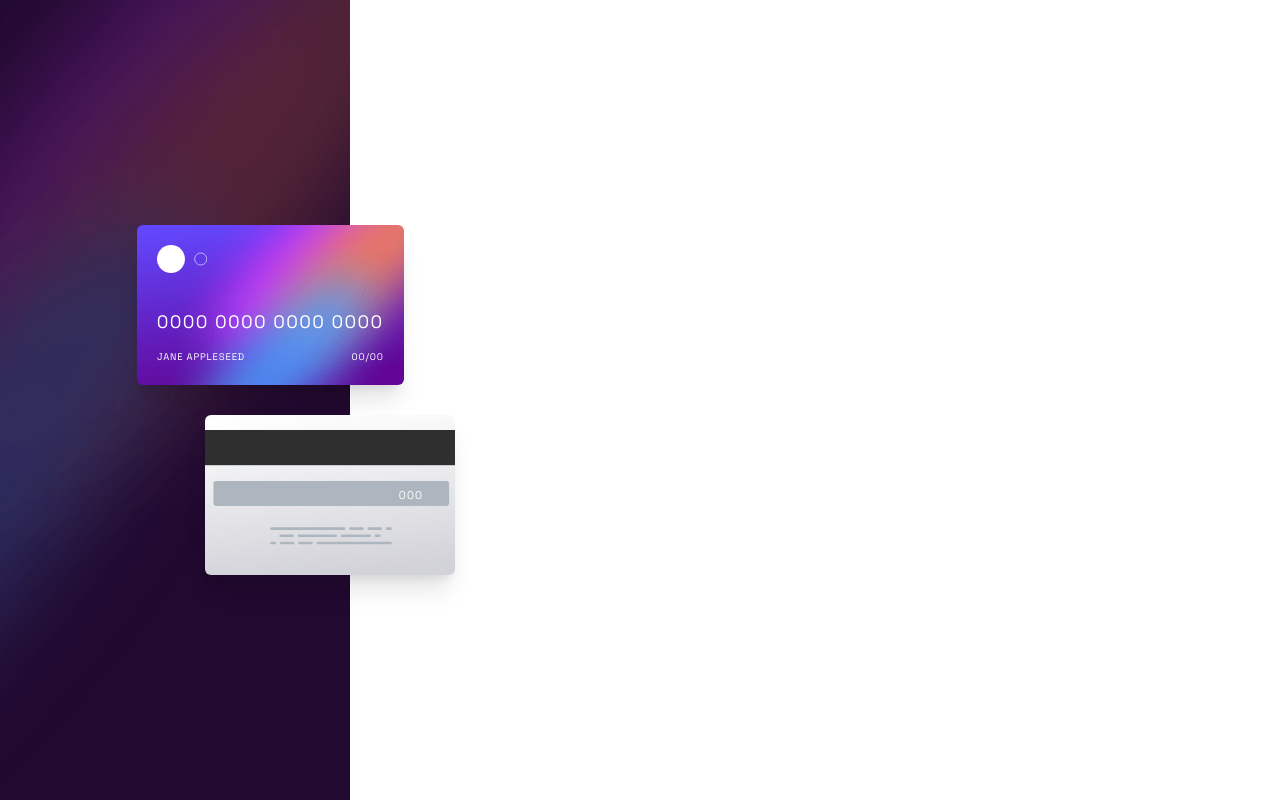
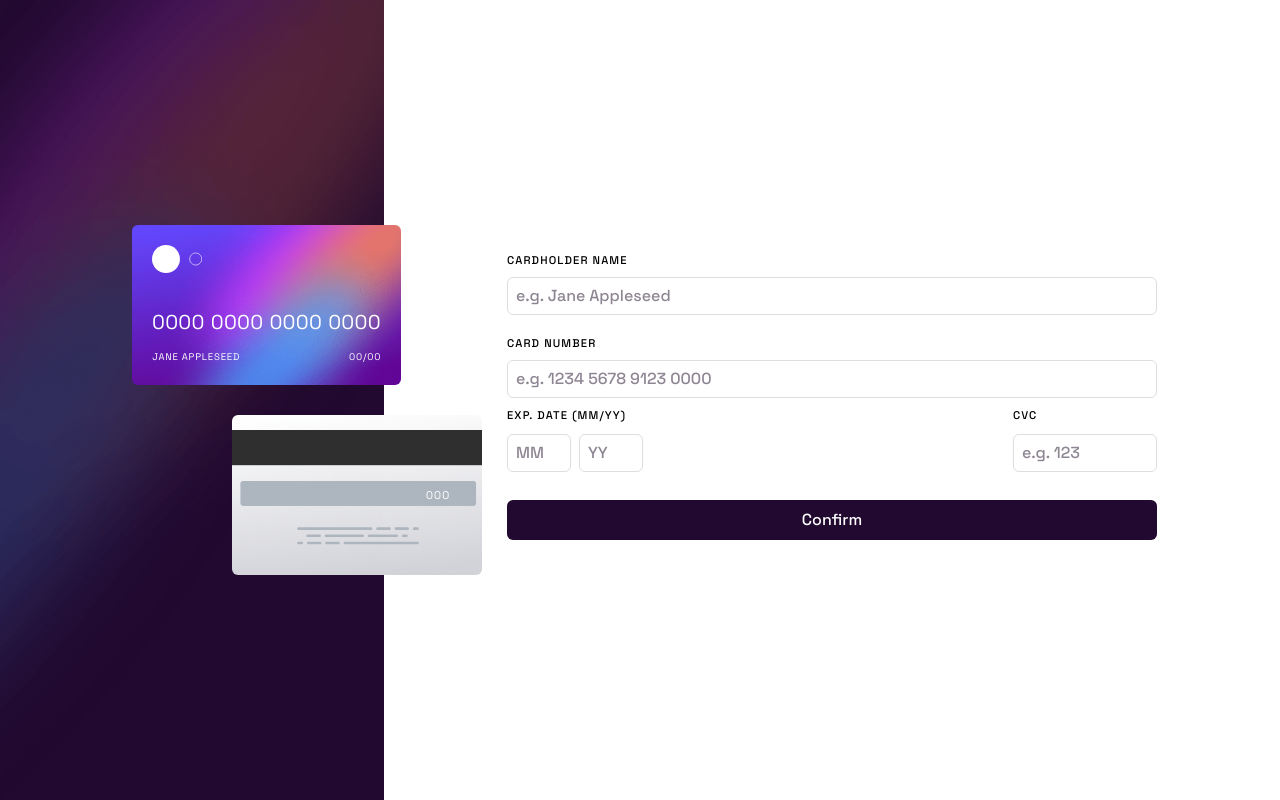
Before and after one commit to sara11211/interactive-card-details-form, a React (Vite) app: page / in a window 1280 px wide. Built offline with nearby package versions, Linux system fonts and the light colour scheme.

Commit message:
layout improved

```diff
--- a/src/App.jsx
+++ b/src/App.jsx
@@ -13,9 +13,9 @@ const App = () => {
   const [cvc, setCvc] = useState("");
 
   return (
-    <main className="w-full h-screen font-medium font-space-grotesk">
-      <div className="bg-[url('../src/assets/images/bg-main-mobile.png')] bg-no-repeat bg-cover bg-center h-[40%] flex justify-center items-center max-md:w-full md:bg-[url('../src/assets/images/bg-main-desktop.png')] md:absolute md:top-0 md:left-0 md:h-full">
-        <div className="min-w-[300px] max-md:h-full relative max-md:pt-24 md:flex md:items-center md:justify-center min-h-[350px] md:left-[30%] md:min-w-[350px]">
+    <main className="w-full h-screen font-medium font-space-grotesk xl:flex xl:items-center xl:justify-center">
+      <div className="bg-[url('../src/assets/images/bg-main-mobile.png')] bg-no-repeat bg-cover bg-center h-[40%] flex justify-center items-center max-xl:w-full xl:bg-[url('../src/assets/images/bg-main-desktop.png')] xl:h-full xl:w-[30%]">
+        <div className="min-w-[300px] max-xl:h-full relative max-xl:pt-24 xl:flex xl:items-center xl:justify-center xl:min-h-[350px] xl:left-[30%] xl:min-w-[350px]">
           <CardFront
             cardholderName={cardholderName}
             cardNumber={cardNumber}
@@ -26,7 +26,7 @@ const App = () => {
           <CardBack cvc={cvc} />
         </div>
       </div>
-      {/* <div className="pt-24 max-w-[500px] px-4 mx-auto">
+      <div className="max-xl:pt-24 px-4 max-xl:mx-auto xl:w-[70%] flex items-center justify-center">
         <CardForm
           setCardholderName={setCardholderName}
           setCardNumber={setCardNumber}
@@ -34,10 +34,7 @@ const App = () => {
           setExpYear={setExpYear}
           setCvc={setCvc}
         />
-      </div> */}
-      {/* <div className="my-24 max-w-[280px] grid mx-auto">
-      <ThankYou />
-      </div> */}
+      </div>
     </main>
   );
 };
--- /dev/null
+++ b/src/components/Button.jsx
@@ -0,0 +1,9 @@
+import React from 'react'
+
+const Button = () => {
+  return (
+    <div>Button</div>
+  )
+}
+
+export default Button
--- a/src/components/CardBack.jsx
+++ b/src/components/CardBack.jsx
@@ -2,7 +2,7 @@ const CardBack = ({ cvc }) => {
   const cvcFormatted = (cvc || "000").padEnd(3, "0");
 
   return (
-    <div className="bg-[url('../src/assets/images/bg-card-back.png')] bg-center bg-no-repeat card py-16 flex items-center justify-end px-8 max-md:bottom-12 max-md:right-0 md:bottom-0 md:right-0">
+    <div className="bg-[url('../src/assets/images/bg-card-back.png')] bg-center bg-no-repeat card py-16 flex items-center justify-end px-8 max-xl:bottom-12 max-xl:right-0 xl:bottom-0 xl:right-0">
       <p
         className="text-[0.7rem] tracking-widest"
         style={{ fontVariantNumeric: "tabular-nums" }}
--- a/src/components/CardForm.jsx
+++ b/src/components/CardForm.jsx
@@ -1,7 +1,5 @@
-import { useState } from "react";
 import { useForm } from "react-hook-form";
 import InputMask from "react-input-mask";
-import ThankYou from "./ThankYou";
 
 const CardForm = ({
   setCardholderName,
@@ -18,16 +16,11 @@ const CardForm = ({
     mode: "onSubmit",
   });
 
-  const [showThanks, setShowThanks] = useState(false);
-
   const onSubmit = (data) => {
     console.log(data);
-    setShowThanks(true);
   };
 
   return (
-    <>
-      {!showThanks && (
     <form onSubmit={handleSubmit(onSubmit)} className="form">
       <label htmlFor="cardholderName" className="input-label">
         cardholder name
@@ -45,9 +38,7 @@ const CardForm = ({
         type="text"
         id="cardholderName"
         placeholder="e.g. Jane Appleseed"
-            className={`input-field ${
-              errors.cardholderName ? "border-red" : ""
-            }`}
+        className={`input-field ${errors.cardholderName ? "border-red" : ""}`}
       />
 
       {errors.cardholderName && (
@@ -81,7 +72,7 @@ const CardForm = ({
         <span className="error">{errors.cardNumber.message}</span>
       )}
 
-          <div className="flex items-center justify-between mt-4">
+      <div className="flex items-center justify-between">
         <div className="relative">
           <label htmlFor="expMonth" className="input-label">
             exp. date (mm/yy)
@@ -137,13 +128,11 @@ const CardForm = ({
             })}
             id="cvc"
             placeholder="e.g. 123"
-                className={`w-36 input-field ${errors.cvc ? "border-red" : ""}`}
+            className={`w-36 input-field ${
+              errors.cvc ? "border-red" : ""
+            }`}
           />
-              {errors.cvc && (
-                <span className="absolute left-0 error -bottom-4">
-                  {errors.cvc.message}
-                </span>
-              )}
+          {errors.cvc && <span className="absolute left-0 error -bottom-4">{errors.cvc.message}</span>}
         </div>
       </div>
 
@@ -151,9 +140,6 @@ const CardForm = ({
         Confirm
       </button>
     </form>
-      )}
-      {showThanks && <ThankYou />}
-    </>
   );
 };
 
--- a/src/components/CardFront.jsx
+++ b/src/components/CardFront.jsx
@@ -7,11 +7,11 @@ const CardFront = ({ cardholderName, cardNumber, expMonth, expYear }) => {
     .replace(/(\d{4})(?=\d)/g, "$1 ");
 
   return (
-    <div className="card bg-[url('../src/assets/images/bg-card-front.png')] z-10 p-5 grid gap-8 max-md:-bottom-10 md:top-0 md:left-8">
+    <div className="card bg-[url('../src/assets/images/bg-card-front.png')] z-10 p-5 grid gap-8 max-xl:-bottom-10 xl:top-0 xl:left-0">
       <img src={cardLogo} alt="card logo" width={50} />
       <div className="grid gap-3">
         <p
-          className="text-lg tracking-widest text-left"
+          className="text-xl text-left trackigng-widest"
           style={{ fontVariantNumeric: "tabular-nums" }}
         >
           {formattedCardNumber}
--- a/src/index.css
+++ b/src/index.css
@@ -16,16 +16,20 @@
 
 @layer components {
   .card {
-    @apply bg-no-repeat bg-cover bg-center rounded-md text-white font-normal tracking-wider min-h-[160px] min-w-[250px] max-w-[280px] absolute shadow-xl
+    @apply bg-no-repeat bg-cover bg-center rounded-md text-white font-normal tracking-wider min-h-[160px] min-w-[250px]  absolute max-w-[280px]
   }
 
   .input-label {
-    @apply uppercase text-[0.7rem] font-medium tracking-widest mt-4;
+    @apply uppercase text-[0.7rem] font-medium tracking-widest;
   }
 
   .input-field {
     @apply block border border-light-grayish-violet px-2 py-1.5 rounded-md mt-2 mb-1
     ;
+  }
+
+  label {
+    @apply mt-4
   }
 
   .input-field:focus {
@@ -42,12 +46,8 @@
     @apply bg-very-dark-violet text-white rounded-md
   }
 
-  .button:hover {
-    background-color: hsl(278, 68%, 20%);
-  }
-
   .form {
-    @apply grid w-full
+    @apply grid w-full max-lg:max-w-[500px] max-w-[650px]
   }
 
   .error {
```
Lines whose indentation alone changed are shown as unchanged.
